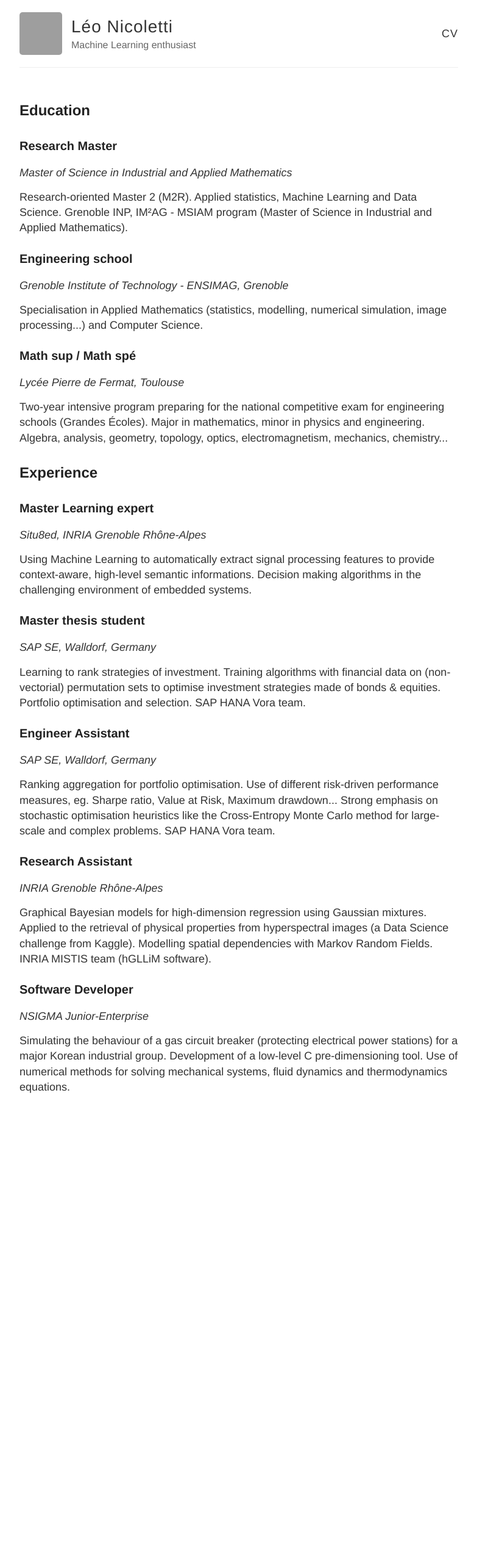
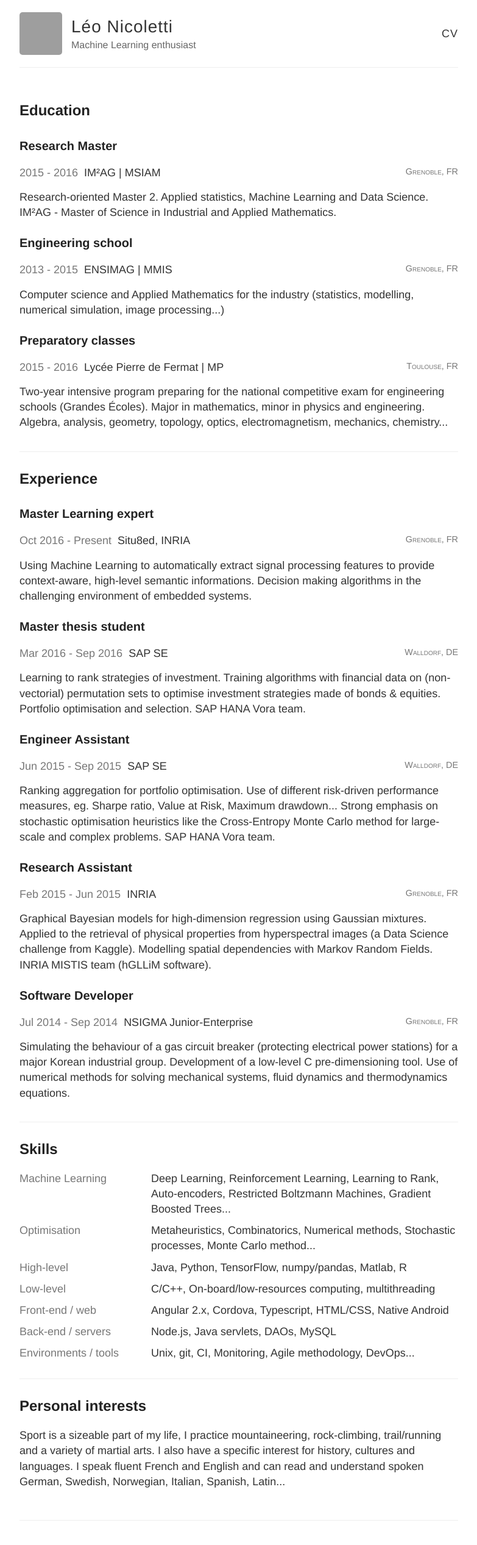
Before and after one commit to leonicoletti/leonicoletti.github.io, a Jekyll site: the page built from curriculum.html, in a window 1280 px wide. Shown: the whole page at 61% size, without its empty margins (248-1031 px from the left). Built offline with Jekyll 4.4.1, drawn with Linux system fonts in a browser that asks for light colours; nearby versions of some CDN libraries; before the commit the page ends 1810 px from its top, so only the background shows below that; grey boxes are pictures that could not be loaded.

Commit message:
BibText template CV.

```diff
--- a/_layouts/default.html
+++ b/_layouts/default.html
@@ -10,8 +10,6 @@
     <![endif]-->
 
     <link rel="stylesheet" type="text/css" href="{{ site.baseurl }}/style.css" />
-    <link rel="stylesheet" href="https://cdnjs.cloudflare.com/ajax/libs/font-awesome/5.11.2/css/all.min.css">
-    <link rel="alternate" type="application/rss+xml" title="{{ site.name }} - {{ site.description }}" href="{{ site.baseurl }}/feed.xml" />
   </head>
 
   <body>
@@ -38,6 +36,13 @@
       {{ content }}
     </div>
 
+    <div class="wrapper-footer">
+      <div class="container">
+        <div class="footer">
+        </div>
+      </div>
+    </div>
+
     {% include analytics.html %}
   </body>
 </html>
--- a/curriculum.html
+++ b/curriculum.html
@@ -9,38 +9,76 @@
     <h2>Education</h2>
 
     <h3>Research Master</h3>
-    <div class="details">Master of Science in Industrial and Applied Mathematics</div>
-    <p>Research-oriented Master 2 (M2R). Applied statistics, Machine Learning and Data Science. Grenoble INP, IM²AG - MSIAM program (Master of Science in Industrial and Applied Mathematics).</p>
+    <div class="entry-desc"><span class="entry-duration">2015 - 2016</span>IM²AG | MSIAM<span class="entry-location">Grenoble, FR</span></div>
+    <p>Research-oriented Master 2. Applied statistics, Machine Learning and Data Science. IM²AG - Master of Science in Industrial and Applied Mathematics.</p>
 
     <h3>Engineering school</h3>
-    <div class="details">Grenoble Institute of Technology - ENSIMAG, Grenoble</div>
-    <p>Specialisation in Applied Mathematics (statistics, modelling, numerical simulation, image processing...) and Computer Science.</p>
+    <div class="entry-desc"><span class="entry-duration">2013 - 2015</span>ENSIMAG | MMIS<span class="entry-location">Grenoble, FR</span></div>
+    <p>Computer science and Applied Mathematics for the industry (statistics, modelling, numerical simulation, image processing...)</p>
 
-    <h3>Math sup / Math spé</h3>
-    <div class="details">Lycée Pierre de Fermat, Toulouse</div>
+    <h3>Preparatory classes</h3>
+    <div class="entry-desc"><span class="entry-duration">2015 - 2016</span>Lycée Pierre de Fermat | MP<span class="entry-location">Toulouse, FR</span></div>
     <p>Two-year intensive program preparing for the national competitive exam for engineering schools (Grandes Écoles). Major in mathematics, minor in physics and engineering. Algebra, analysis, geometry, topology, optics, electromagnetism, mechanics, chemistry...</p>
 
+    <div class="separator"></div>
     <h2>Experience</h2>
 
     <h3>Master Learning expert</h3>
-    <div class="details">Situ8ed, INRIA Grenoble Rhône-Alpes</div>
+    <div class="entry-desc"><span class="entry-duration">Oct 2016 - Present</span>Situ8ed, INRIA<span class="entry-location">Grenoble, FR</span></div>
     <p>Using Machine Learning to automatically extract signal processing features to provide context-aware, high-level semantic informations. Decision making algorithms in the challenging environment of embedded systems.</p>
 
     <h3>Master thesis student</h3>
-    <div class="details">SAP SE, Walldorf, Germany</div>
+    <div class="entry-desc"><span class="entry-duration">Mar 2016 - Sep 2016</span>SAP SE<span class="entry-location">Walldorf, DE</span></div>
     <p>Learning to rank strategies of investment. Training algorithms with financial data on (non-vectorial) permutation sets to optimise investment strategies made of bonds & equities. Portfolio optimisation and selection. SAP HANA Vora team.</p>
 
     <h3>Engineer Assistant</h3>
-    <div class="details">SAP SE, Walldorf, Germany</div>
+    <div class="entry-desc"><span class="entry-duration">Jun 2015 - Sep 2015</span>SAP SE<span class="entry-location">Walldorf, DE</span></div>
     <p>Ranking aggregation for portfolio optimisation. Use of different risk-driven performance measures, eg. Sharpe ratio, Value at Risk, Maximum drawdown... Strong emphasis on stochastic optimisation heuristics like the Cross-Entropy Monte Carlo method for large-scale and complex problems. SAP HANA Vora team.</p>
 
     <h3>Research Assistant</h3>
-    <div class="details">INRIA Grenoble Rhône-Alpes</div>
+    <div class="entry-desc"><span class="entry-duration">Feb 2015 - Jun 2015</span>INRIA<span class="entry-location">Grenoble, FR</span></div>
     <p>Graphical Bayesian models for high-dimension regression using Gaussian mixtures. Applied to the retrieval of physical properties from hyperspectral images (a Data Science challenge from Kaggle). Modelling spatial dependencies with Markov Random Fields. INRIA MISTIS team (hGLLiM software).</p>
 
     <h3>Software Developer</h3>
-    <div class="details">NSIGMA Junior-Enterprise</div>
+    <div class="entry-desc"><span class="entry-duration">Jul 2014 - Sep 2014</span>NSIGMA Junior-Enterprise<span class="entry-location">Grenoble, FR</span></div>
     <p>Simulating the behaviour of a gas circuit breaker (protecting electrical power stations) for a major Korean industrial group. Development of a low-level C pre-dimensioning tool. Use of numerical methods for solving mechanical systems, fluid dynamics and thermodynamics equations.</p>
+
+    <div class="separator"></div>
+    <h2>Skills</h2>
+
+    <div class="row">
+      <div class="column-left">Machine Learning</div>
+      <div class="column-right">Deep Learning, Reinforcement Learning, Learning to Rank, Auto-encoders, Restricted Boltzmann Machines, Gradient Boosted Trees...</div>
+    </div>
+    <div class="row">
+        <div class="column-left">Optimisation</div>
+        <div class="column-right">Metaheuristics, Combinatorics, Numerical methods, Stochastic processes, Monte Carlo method...</div>
+      </div>
+    <div class="row">
+      <div class="column-left">High-level</div>
+      <div class="column-right">Java, Python, TensorFlow, numpy/pandas, Matlab, R</div>
+    </div>
+    <div class="row">
+      <div class="column-left">Low-level</div>
+      <div class="column-right">C/C++, On-board/low-resources computing, multithreading</div>
+    </div>
+    <div class="row">
+      <div class="column-left">Front-end / web</div>
+      <div class="column-right">Angular 2.x, Cordova, Typescript, HTML/CSS, Native Android</div>
+    </div>
+    <div class="row">
+      <div class="column-left">Back-end / servers</div>
+      <div class="column-right">Node.js, Java servlets, DAOs, MySQL</div>
+    </div>
+    <div class="row">
+      <div class="column-left">Environments / tools</div>
+      <div class="column-right">Unix, git, CI, Monitoring, Agile methodology, DevOps...</div>
+    </div>
+
+    <div class="separator"></div>
+    <h2>Personal interests</h2>
+
+    <p>Sport is a sizeable part of my life, I practice mountaineering, rock-climbing, trail/running and a variety of martial arts. I also have a specific interest for history, cultures and languages. I speak fluent French and English and can read and understand spoken German, Swedish, Norwegian, Italian, Spanish, Latin...</p>
 
   </div>
 </article>
--- a/style.scss
+++ b/style.scss
@@ -1,17 +1,8 @@
 ---
 ---
 
-//
-// IMPORTS
-//
-
 @import "reset";
 @import "variables";
-// Syntax highlighting @import is at the bottom of this file
-
-/**************/
-/* BASE RULES */
-/**************/
 
 html {
   font-size: 100%;
@@ -98,14 +89,8 @@
   list-style-type: circle;
 }
 
-em, i {
+i, em {
   font-style: italic;
-}
-
-.details {
-  font-style: italic;
-  color: #333;
-  padding-top: -5px;
 }
 
 strong, b {
@@ -147,14 +132,6 @@
 .clearfix:after {
     clear: both;
 }
-
-/*********************/
-/* LAYOUT / SECTIONS */
-/*********************/
-
-//
-// .masthead
-//
 
 .wrapper-masthead {
   margin-bottom: 50px;
@@ -243,10 +220,6 @@
   }
 }
 
-//
-// .main
-//
-
 .posts > .post {
   padding-bottom: 2em;
   border-bottom: 1px solid $lightGray;
@@ -279,16 +252,48 @@
 
 .wrapper-footer {
   margin-top: 50px;
-  border-top: 1px solid #ddd;
-  border-bottom: 1px solid #ddd;
-  background-color: $lightGray;
 }
 
-footer {
+.footer {
   padding: 20px 0;
-  text-align: center;
+  border-top: 1px solid $lightGray;
+
+  @include mobile {
+    text-align: center;
+  }
 }
 
-// Settled on moving the import of syntax highlighting to the bottom of the CSS
-// ... Otherwise it really bloats up the top of the CSS file and makes it difficult to find the start
 @import "highlights";
+
+.row { display: flex; margin-bottom: 10px;}
+.column-left { flex: 30%; color: #777; }
+.column-right { flex: 70%; }
+
+span.entry-duration {
+  color: #777;
+  margin-right: 10px;
+}
+
+span.entry-location {
+  color: #777;
+  float: right;
+  font-variant: small-caps;
+  font-size: 80%;
+}
+
+div.entry-desc {
+  display: inline;
+}
+
+.separator {
+  border-bottom: 1px solid $lightGray;
+  height: 20px;
+}
+
+.link-icon {
+  display: flex;
+  align-items: center;
+  a:link, a:visited, a:hover, a:active {
+    color: #333;
+  }
+}
```
Also changed, not shown: index.html (+11 -3 lines), images/linkedin-icon.png (added), images/mail-icon.png (added).
